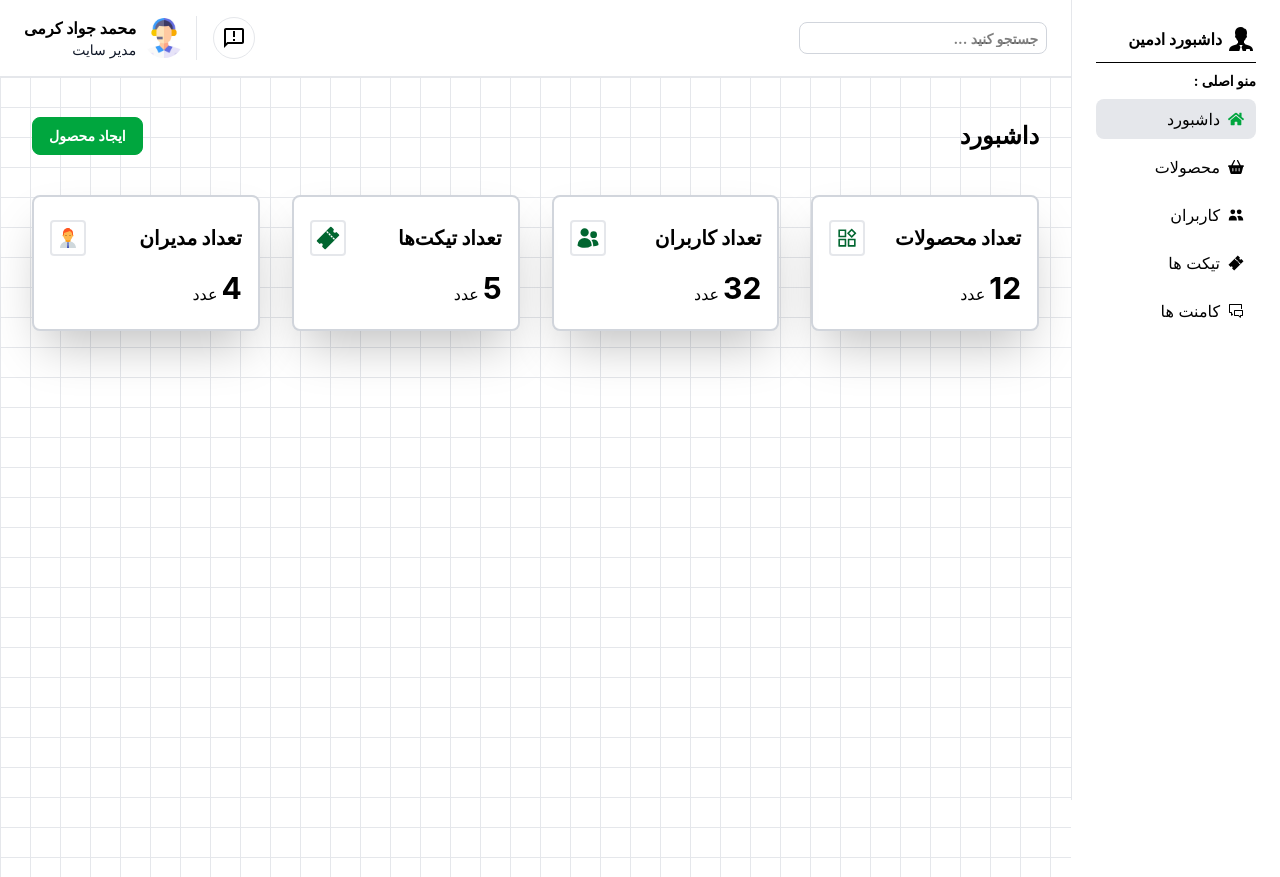
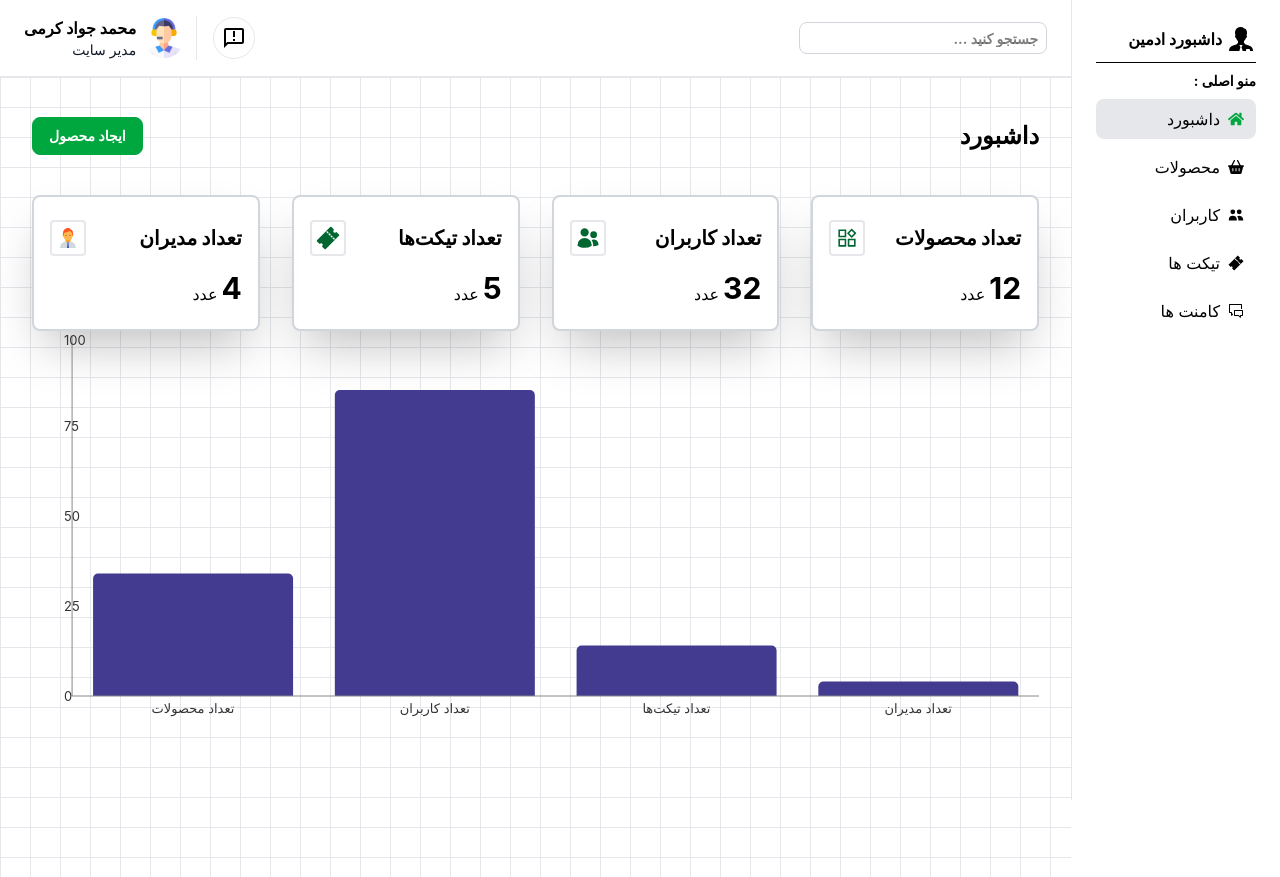
Before and after one commit to Mohammad2954/shop-admin-dashboard, a React (Vite) app: page / in a window 1280 px wide. Built offline with nearby package versions, Linux system fonts and the light colour scheme.

Commit message:
feat:ChartDetail

```diff
--- /dev/null
+++ b/src/feachers/ChartDetails/ChartDetails.jsx
@@ -0,0 +1,57 @@
+import React from "react";
+import {
+  BarChart,
+  Bar,
+  XAxis,
+  YAxis,
+  CartesianGrid,
+  Tooltip,
+  Legend,
+} from "recharts";
+
+function ChartDetails({ data }) {
+  return (
+    <div>
+      <BarChart
+        style={{
+          width: "100%",
+          height: 400,
+        }}
+        responsive
+        data={data}
+        margin={{
+          top: 5,
+          right: 0,
+          left: 0,
+          bottom: 5,
+        }}
+      >
+        <CartesianGrid vertical={false} stroke="transparent" />
+        <XAxis
+          dataKey="name"
+          tickLine={false}
+          axisLine={{ stroke: "#888" }}
+          tick={{ fill: "#333", fontSize: 13 }}
+        />
+        <YAxis
+          domain={[0, 100]}
+          ticks={[0, 25, 50, 75, 100]}
+          tickLine={false}
+          axisLine={{ stroke: "#888" }}
+          tick={{ fill: "#333", fontSize: 13 }}
+          width={40}
+        />
+        <Tooltip />
+
+        <Bar
+          dataKey="value"
+          fill="#433B8F"
+          barSize={200}
+          radius={[5, 5, 0, 0]}
+        />
+      </BarChart>
+    </div>
+  );
+}
+
+export default ChartDetails;
--- a/src/pages/Home/page.jsx
+++ b/src/pages/Home/page.jsx
@@ -2,6 +2,14 @@ import React, { useState } from "react";
 import SectionTitle from "../../components/SectionTitle";
 import { useNavigate } from "react-router";
 import Summery from "../../components/Summery/Summery";
+import ChartDetails from "../../feachers/ChartDetails/ChartDetails";
+
+const data = [
+  { name: "تعداد محصولات", value: 34 },
+  { name: "تعداد کاربران", value: 85 },
+  { name: "تعداد تیکت‌ها", value: 14 },
+  { name: "تعداد مدیران", value: 4 },
+];
 
 function Home() {
   const isRedirect = useNavigate();
@@ -12,6 +20,9 @@ function Home() {
     <div className="px-8">
       <SectionTitle CalBtn={CalBtn} title={"داشبورد"} Buttons={"ایجاد محصول"} />
       <Summery />
+      <div>
+        <ChartDetails data={data} />
+      </div>
     </div>
   );
 }
```
